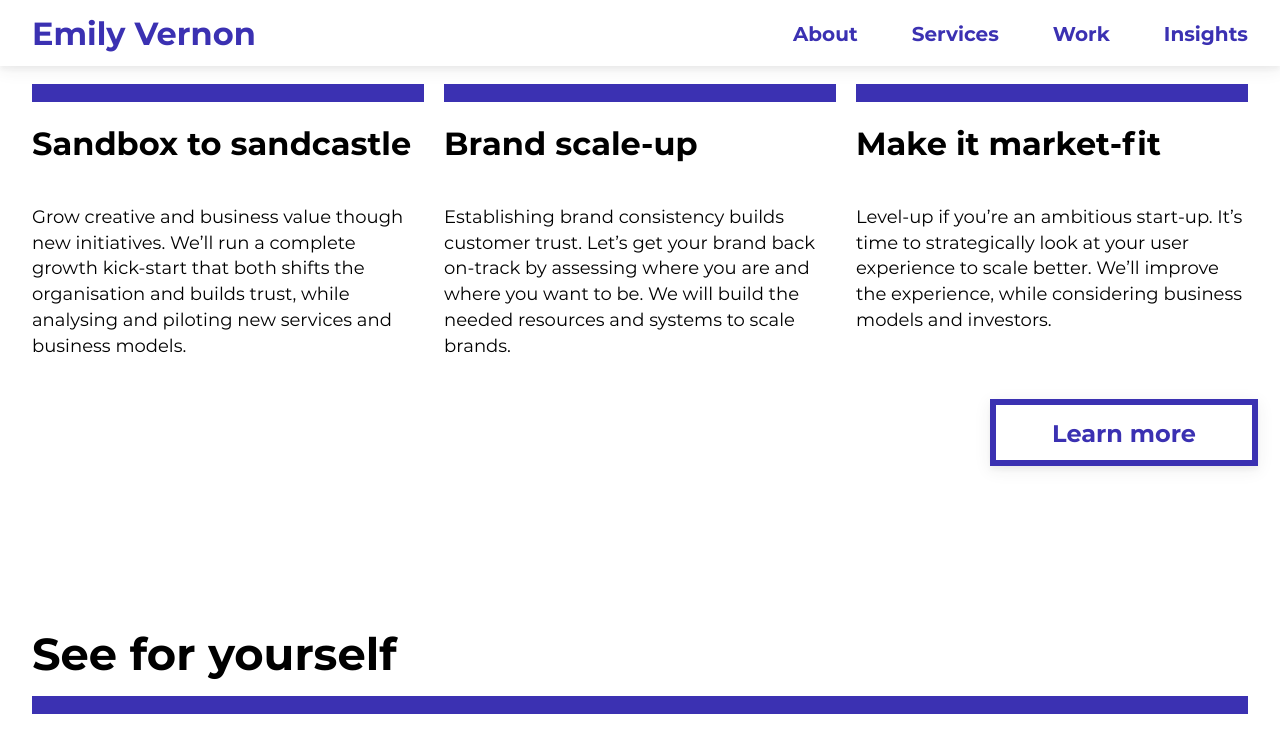
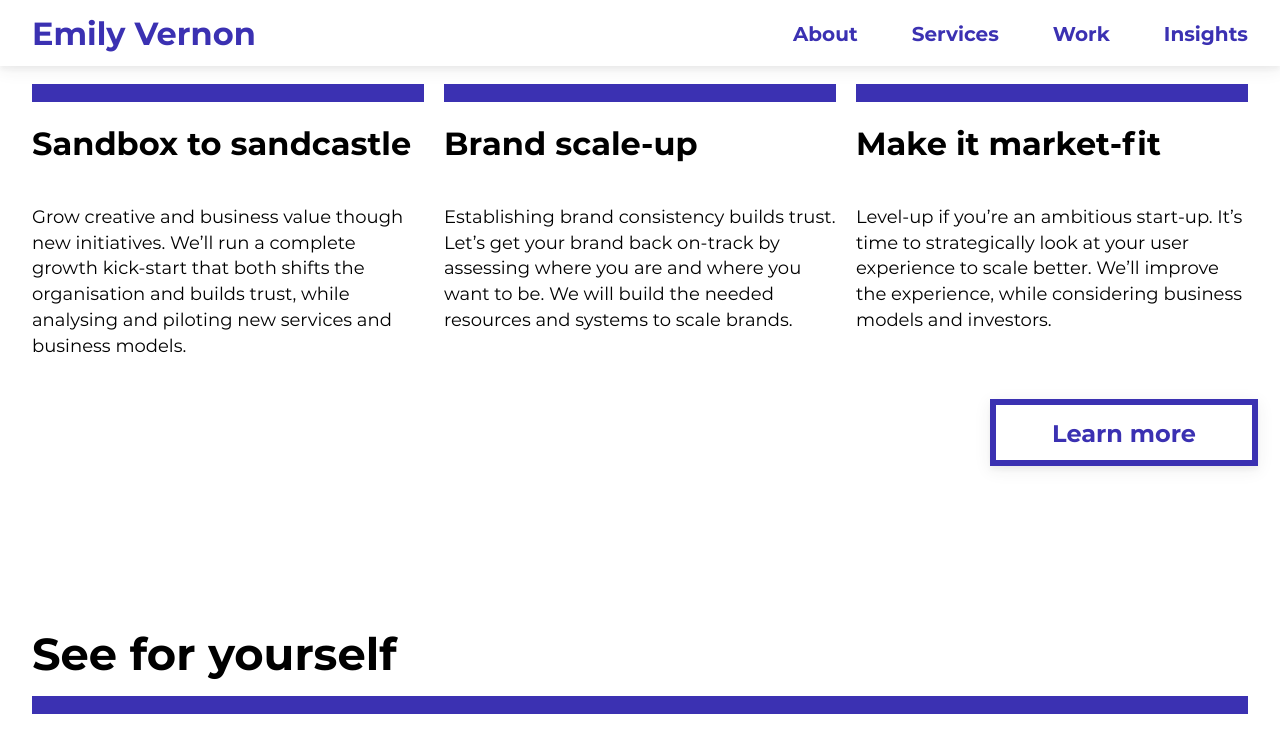
Before and after one commit to emilygv/emilyvernon.com, a Jekyll site: the page built from index.md, in a window 1280 px wide and 900 px high, scrolled down 2871 px, cut to the strip 0-735 px from the top of the window. Built offline with Jekyll 4.4.1, drawn with Linux system fonts in a browser that asks for light colours.

Commit message:
Update service_package_intros.yml

```diff
--- a/_data/service_package_intros.yml
+++ b/_data/service_package_intros.yml
@@ -4,7 +4,7 @@
 
 - title: Brand scale-up
   description: |-
-    Establishing brand consistency builds customer trust. Let’s get your brand back on-track by assessing where you are and where you want to be. We will build the needed resources and systems to scale brands.
+    Establishing brand consistency builds trust. Let’s get your brand back on-track by assessing where you are and where you want to be. We will build the needed resources and systems to scale brands.
 
 - title: Make it market-fit
   description: |-
```
